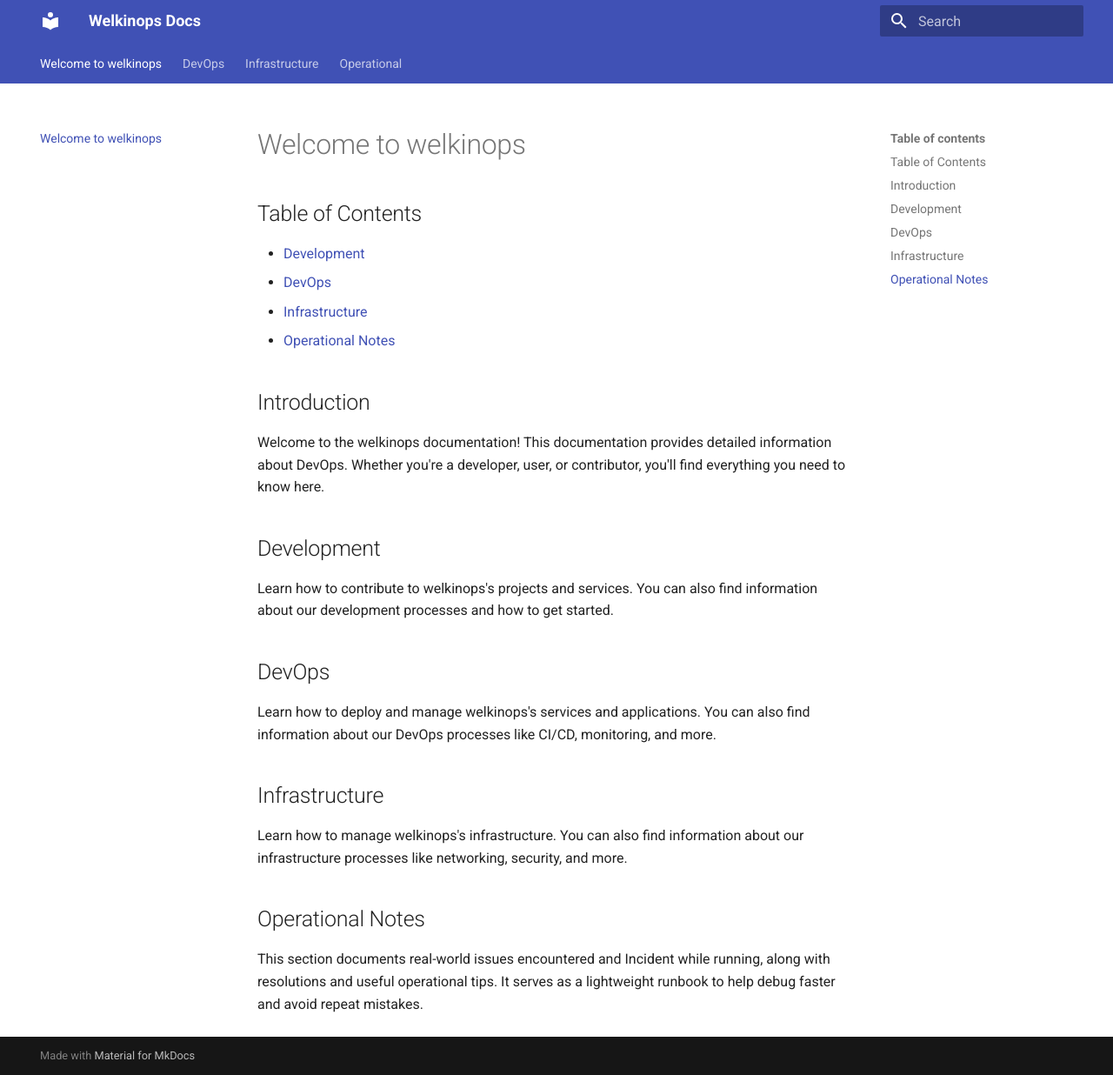
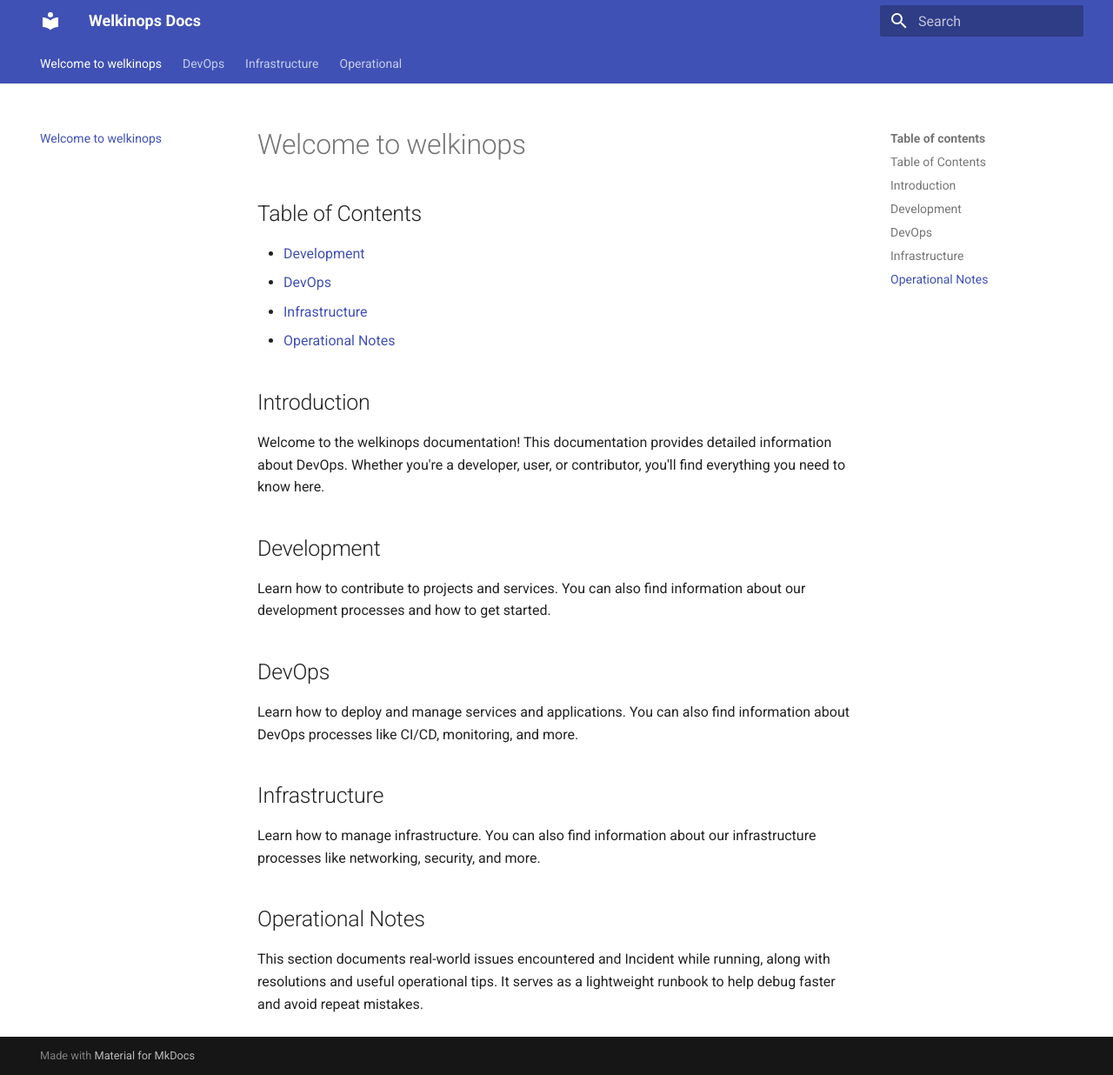
Before and after one commit to amdukf/welkinops, an MkDocs documentation site: the page built from docs/index.md, in a window 1280 px wide and 1236 px high. Shown: the whole window at 87% size. Built offline with MkDocs 1.6.1 and Material for MkDocs 9.7.7, drawn with Linux system fonts in a browser that asks for light colours.

Commit message:
Update index files

```diff
--- a/docs/index.md
+++ b/docs/index.md
@@ -10,13 +10,13 @@
 Welcome to the welkinops documentation! This documentation provides detailed information about DevOps. Whether you're a developer, user, or contributor, you'll find everything you need to know here.
 
 ## Development
-Learn how to contribute to welkinops's projects and services. You can also find information about our development processes and how to get started.
+Learn how to contribute to projects and services. You can also find information about our development processes and how to get started.
 
 ## DevOps
-Learn how to deploy and manage welkinops's services and applications. You can also find information about our DevOps processes like CI/CD, monitoring, and more.
+Learn how to deploy and manage services and applications. You can also find information about DevOps processes like CI/CD, monitoring, and more.
 
 ## Infrastructure
-Learn how to manage welkinops's infrastructure. You can also find information about our infrastructure processes like networking, security, and more.
+Learn how to manage infrastructure. You can also find information about our infrastructure processes like networking, security, and more.
 
 ## Operational Notes
 This section documents real-world issues encountered and Incident while running, along with resolutions and useful operational tips. It serves as a lightweight runbook to help debug faster and avoid repeat mistakes.
```
Also changed, not shown: docs/Infrastructure/index.md (+1 -7 lines).
